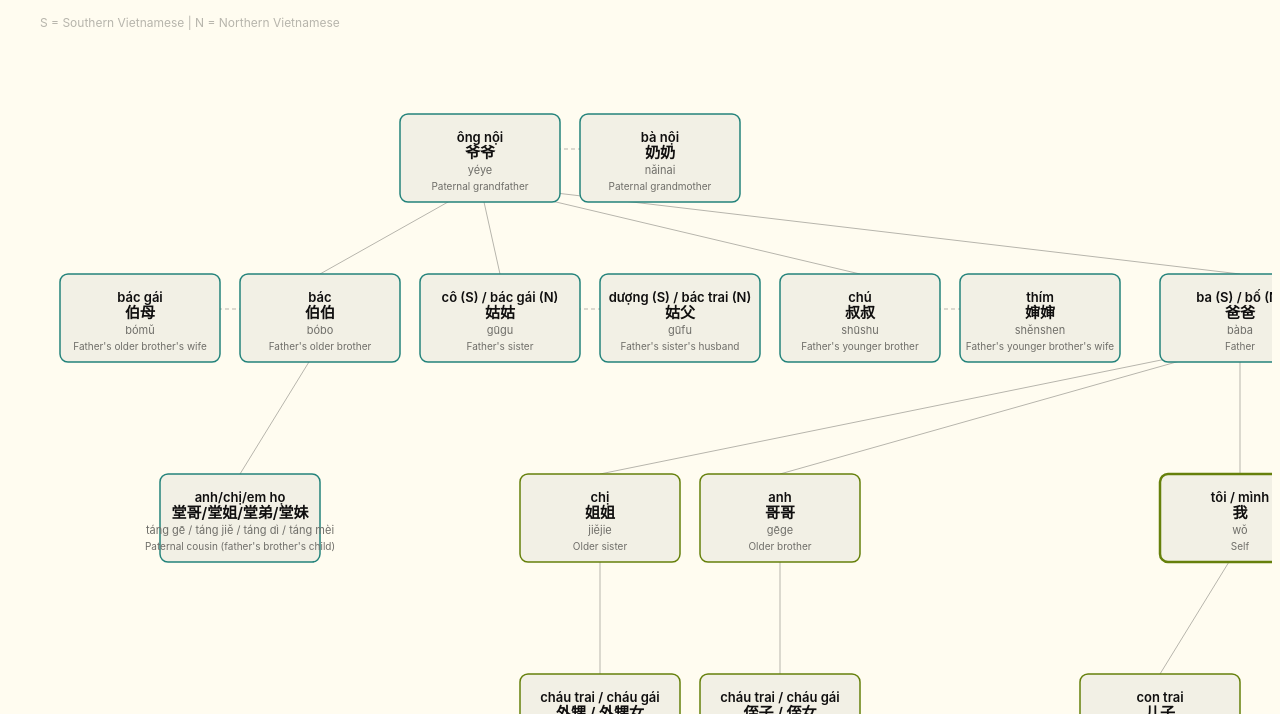
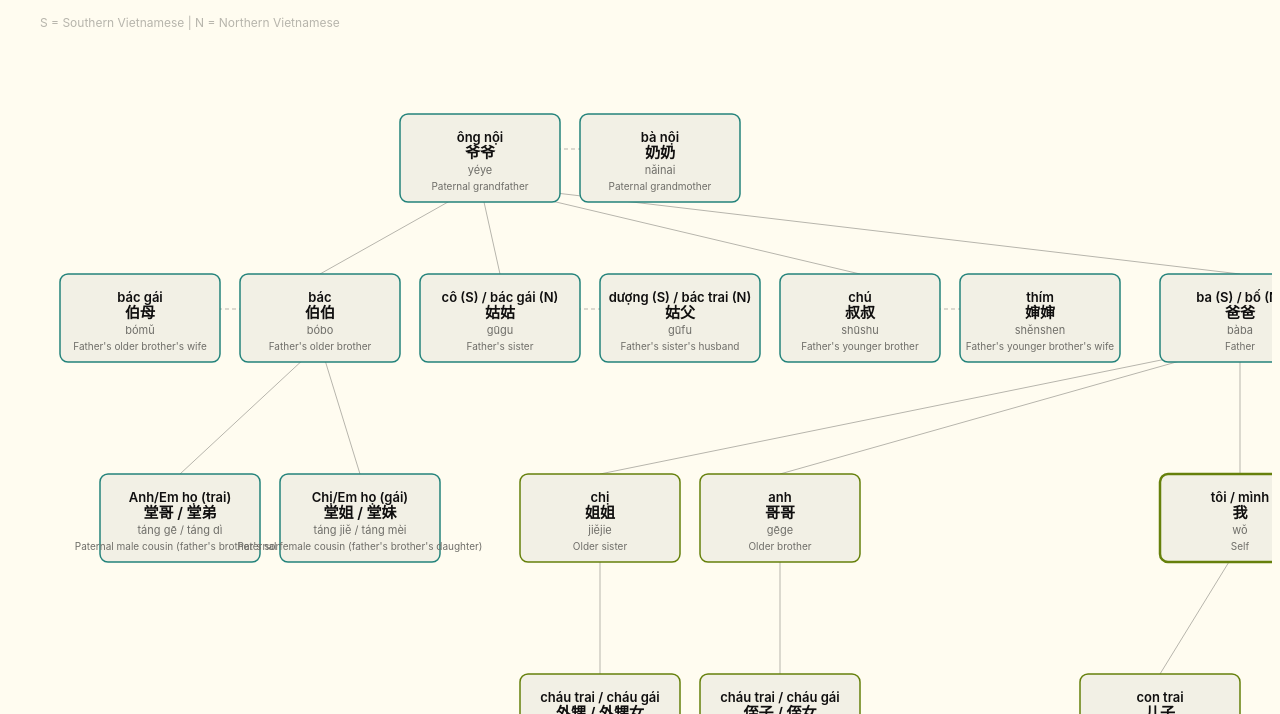
Before and after one commit to fractionasian/kinship, a plain HTML site: page index.html in a window 1280 px wide. Shown: the part 86-800 px from the top of the page. Drawn offline with Linux system fonts and the light colour scheme.

Commit message:
refactor: split cousin nodes into male/female — 30 → 32 nodes

```diff
--- a/index.html
+++ b/index.html
@@ -490,23 +490,43 @@
         }
       },
       {
-        id: 'paternal-cousin',
-        gen: 2, side: 'paternal', x: 200, y: 400,
+        id: 'paternal-cousin-male',
+        gen: 2, side: 'paternal', x: 140, y: 400,
         labels: {
-          en: "Paternal cousin (father's brother's child)",
-          vi: { term: 'anh/chị/em họ', note: 'con bác or con chú; họ = clan marker' },
+          en: "Paternal male cousin (father's brother's son)",
+          vi: { term: 'Anh/Em họ (trai)', note: 'con bác or con chú; rank by parent seniority' },
           vi_alt: null,
-          zh: { characters: '堂哥/堂姐/堂弟/堂妹', pinyin: 'táng gē / táng jiě / táng dì / táng mèi', note: '堂 = inner/paternal clan; same surname; father\'s brother\'s children only' }
+          zh: { characters: '堂哥 / 堂弟', pinyin: 'táng gē / táng dì', note: '堂 = same surname (patrilineal)' }
         }
       },
       {
-        id: 'maternal-cousin',
-        gen: 2, side: 'maternal', x: 2060, y: 400,
+        id: 'paternal-cousin-female',
+        gen: 2, side: 'paternal', x: 320, y: 400,
         labels: {
-          en: "Maternal cousin (mother's sibling's child or father's sister's child)",
-          vi: { term: 'anh/chị/em họ', note: 'con cô, con cậu, or con dì; họ = clan marker' },
+          en: "Paternal female cousin (father's brother's daughter)",
+          vi: { term: 'Chị/Em họ (gái)', note: 'con bác or con chú; rank by parent seniority' },
           vi_alt: null,
-          zh: { characters: '表哥/表姐/表弟/表妹', pinyin: 'biǎo gē / biǎo jiě / biǎo dì / biǎo mèi', note: '表 = outer cousins; different surname; father\'s sister\'s or mother\'s siblings\' children' }
+          zh: { characters: '堂姐 / 堂妹', pinyin: 'táng jiě / táng mèi', note: '堂 = same surname (patrilineal)' }
+        }
+      },
+      {
+        id: 'maternal-cousin-male',
+        gen: 2, side: 'maternal', x: 1940, y: 400,
+        labels: {
+          en: "Cross-clan male cousin (表)",
+          vi: { term: 'Anh/Em họ (trai)', note: 'con cô, con cậu, or con dì' },
+          vi_alt: null,
+          zh: { characters: '表哥 / 表弟', pinyin: 'biǎo gē / biǎo dì', note: '表 = different surname (cross-clan)' }
+        }
+      },
+      {
+        id: 'maternal-cousin-female',
+        gen: 2, side: 'maternal', x: 2120, y: 400,
+        labels: {
+          en: "Cross-clan female cousin (表)",
+          vi: { term: 'Chị/Em họ (gái)', note: 'con cô, con cậu, or con dì' },
+          vi_alt: null,
+          zh: { characters: '表姐 / 表妹', pinyin: 'biǎo jiě / biǎo mèi', note: '表 = different surname (cross-clan)' }
         }
       },
 
@@ -678,8 +698,10 @@
         { from: 'father', to: 'younger-brother', type: 'child' },
         { from: 'father', to: 'older-sister', type: 'child' },
         { from: 'father', to: 'younger-sister', type: 'child' },
-        { from: 'fathers-older-brother', to: 'paternal-cousin', type: 'child' },
-        { from: 'mothers-brother', to: 'maternal-cousin', type: 'child' },
+        { from: 'fathers-older-brother', to: 'paternal-cousin-male', type: 'child' },
+        { from: 'fathers-older-brother', to: 'paternal-cousin-female', type: 'child' },
+        { from: 'mothers-brother', to: 'maternal-cousin-male', type: 'child' },
+        { from: 'mothers-brother', to: 'maternal-cousin-female', type: 'child' },
 
         // Self → children
         { from: 'self', to: 'son', type: 'child' },
```
